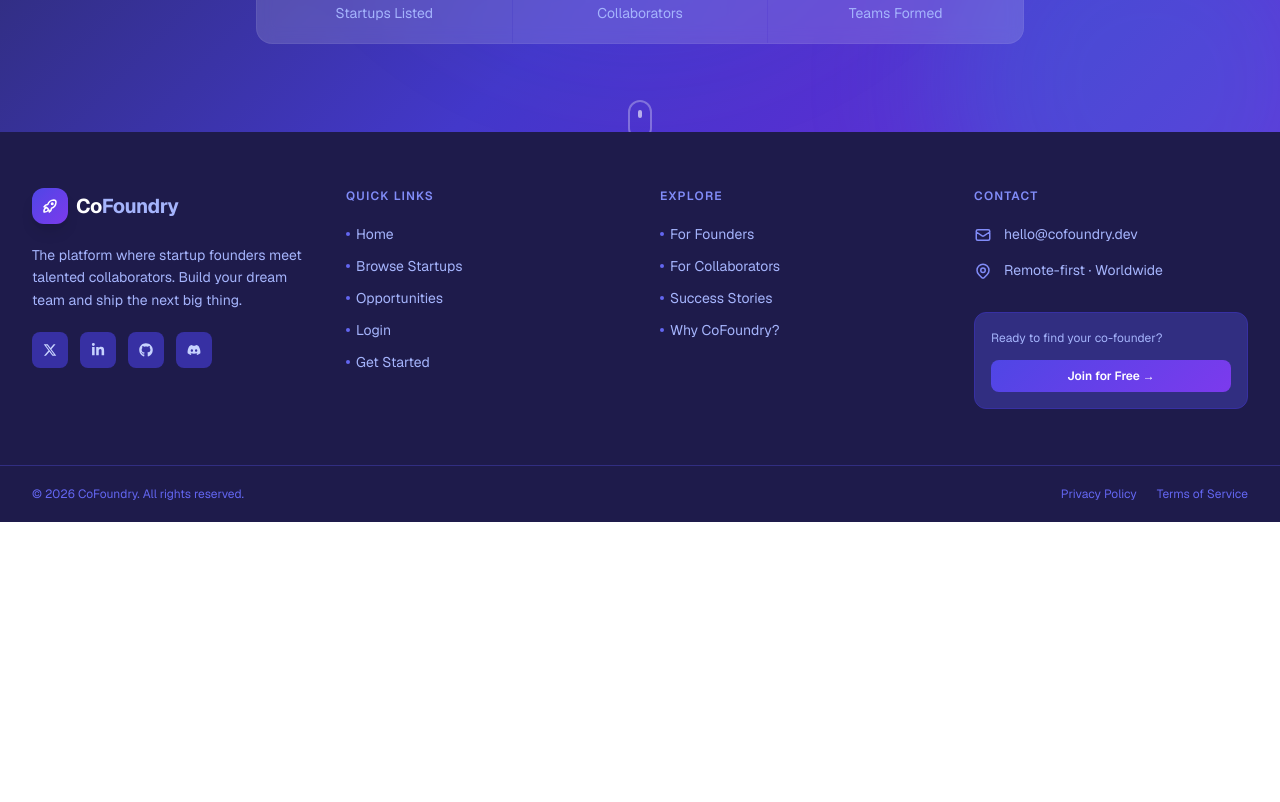
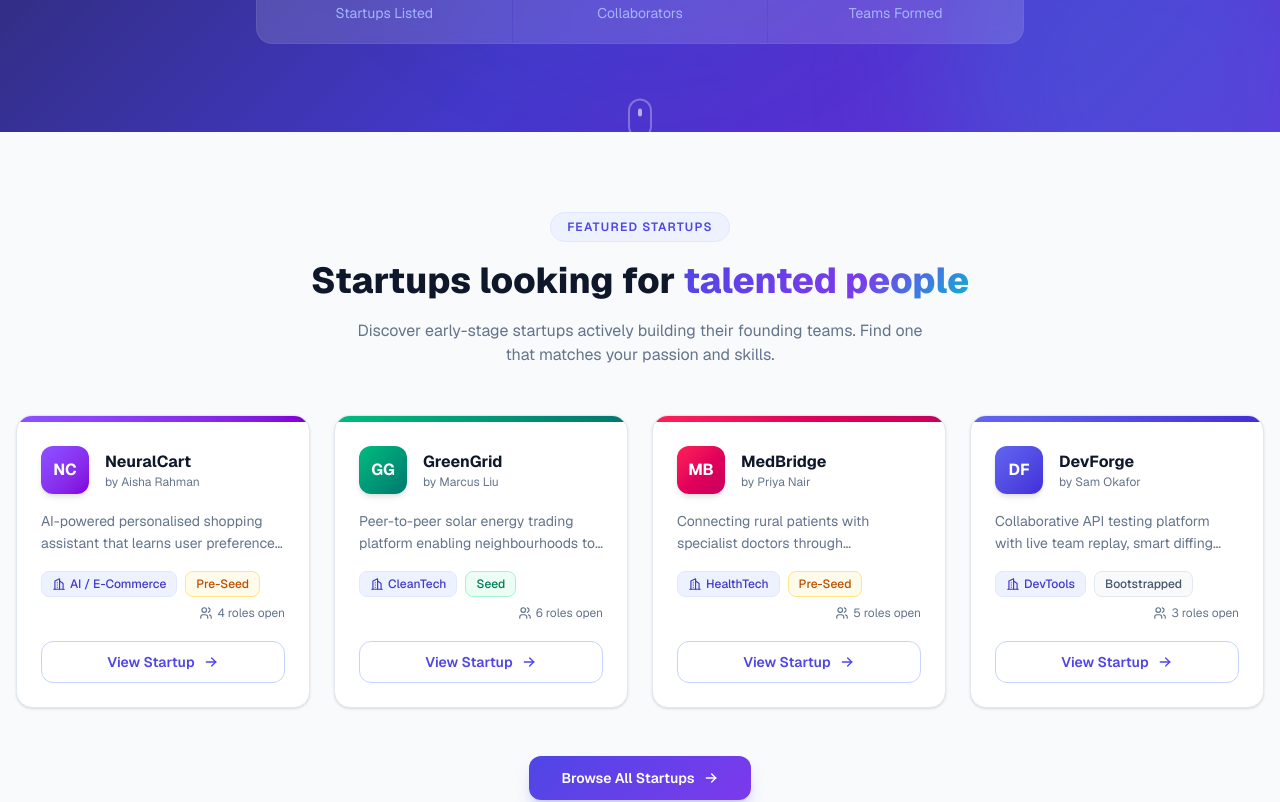
Before and after one commit to shariful-ire/CoFoundry-client, a Next.js app: page / in a window 1280 px wide. Shown: the part 720-1522 px from the top of the page. Before the commit the page ends 1242 px from the top, so only its background shows below. Built offline with nearby package versions, Linux system fonts and the light colour scheme.

Commit message:
add featured startup section

```diff
--- a/src/app/(public)/page.js
+++ b/src/app/(public)/page.js
@@ -1,4 +1,5 @@
 import HeroBanner from '@/components/home/HeroBanner';
+import FeaturedStartups from '@/components/home/FeaturedStartups';
 
 export const metadata = {
   title: 'CoFoundry — Build Your Dream Team',
@@ -10,6 +11,7 @@ export default function HomePage() {
   return (
     <>
       <HeroBanner />
+      <FeaturedStartups />
       {/* more sections coming next */}
     </>
   );
--- /dev/null
+++ b/src/components/home/FeaturedStartups.js
@@ -0,0 +1,196 @@
+'use client';
+
+import Link from 'next/link';
+import { motion } from 'framer-motion';
+import { useInView } from 'framer-motion';
+import { useRef } from 'react';
+import { TbArrowRight, TbUsers, TbBuildingSkyscraper } from 'react-icons/tb';
+import { HiOutlineLocationMarker } from 'react-icons/hi';
+
+/* ── placeholder data (replaced by real API once server is wired) ── */
+const MOCK_STARTUPS = [
+  {
+    _id: '1',
+    startupName: 'NeuralCart',
+    founderName: 'Aisha Rahman',
+    industry: 'AI / E-Commerce',
+    fundingStage: 'Pre-Seed',
+    teamSizeNeeded: 4,
+    description: 'AI-powered personalised shopping assistant that learns user preferences to boost conversion for D2C brands.',
+    logo: null,
+    initials: 'NC',
+    color: 'from-violet-500 to-purple-700',
+  },
+  {
+    _id: '2',
+    startupName: 'GreenGrid',
+    founderName: 'Marcus Liu',
+    industry: 'CleanTech',
+    fundingStage: 'Seed',
+    teamSizeNeeded: 6,
+    description: 'Peer-to-peer solar energy trading platform enabling neighbourhoods to share renewable energy credits.',
+    logo: null,
+    initials: 'GG',
+    color: 'from-emerald-500 to-teal-700',
+  },
+  {
+    _id: '3',
+    startupName: 'MedBridge',
+    founderName: 'Priya Nair',
+    industry: 'HealthTech',
+    fundingStage: 'Pre-Seed',
+    teamSizeNeeded: 5,
+    description: 'Connecting rural patients with specialist doctors through asynchronous video consultations and AI triage.',
+    logo: null,
+    initials: 'MB',
+    color: 'from-rose-500 to-pink-700',
+  },
+  {
+    _id: '4',
+    startupName: 'DevForge',
+    founderName: 'Sam Okafor',
+    industry: 'DevTools',
+    fundingStage: 'Bootstrapped',
+    teamSizeNeeded: 3,
+    description: 'Collaborative API testing platform with live team replay, smart diffing and one-click mock servers.',
+    logo: null,
+    initials: 'DF',
+    color: 'from-brand-500 to-indigo-700',
+  },
+];
+
+const STAGE_COLORS = {
+  'Pre-Seed':    'bg-amber-50 text-amber-700 border-amber-200',
+  'Seed':        'bg-emerald-50 text-emerald-700 border-emerald-200',
+  'Series A':    'bg-blue-50 text-blue-700 border-blue-200',
+  'Bootstrapped':'bg-slate-50 text-slate-600 border-slate-200',
+};
+
+/* ── animation variants ── */
+const container = {
+  hidden: {},
+  show: { transition: { staggerChildren: 0.1 } },
+};
+
+const cardVariant = {
+  hidden: { opacity: 0, y: 32 },
+  show:   { opacity: 1, y: 0, transition: { duration: 0.45, ease: 'easeOut' } },
+};
+
+function StartupCard({ startup }) {
+  return (
+    <motion.div
+      variants={cardVariant}
+      whileHover={{ y: -4, transition: { duration: 0.2 } }}
+      className="group bg-white rounded-2xl border border-border shadow-sm hover:shadow-xl hover:shadow-brand-100/60 transition-shadow duration-300 flex flex-col overflow-hidden"
+    >
+      {/* Card top accent */}
+      <div className={`h-1.5 w-full bg-gradient-to-r ${startup.color}`} />
+
+      <div className="p-6 flex flex-col flex-1">
+        {/* Logo + name row */}
+        <div className="flex items-center gap-4 mb-4">
+          <div className={`w-12 h-12 rounded-xl bg-gradient-to-br ${startup.color} flex items-center justify-center text-white font-bold text-base shadow-md shrink-0`}>
+            {startup.initials}
+          </div>
+          <div className="min-w-0">
+            <h3 className="font-bold text-text text-base truncate group-hover:text-brand-600 transition-colors">
+              {startup.startupName}
+            </h3>
+            <p className="text-xs text-text-muted truncate">by {startup.founderName}</p>
+          </div>
+        </div>
+
+        {/* Description */}
+        <p className="text-sm text-text-muted leading-relaxed line-clamp-2 flex-1 mb-4">
+          {startup.description}
+        </p>
+
+        {/* Tags row */}
+        <div className="flex flex-wrap items-center gap-2 mb-5">
+          <span className="inline-flex items-center gap-1 text-xs font-medium px-2.5 py-1 rounded-lg bg-brand-50 text-brand-700 border border-brand-100">
+            <TbBuildingSkyscraper className="text-sm" />
+            {startup.industry}
+          </span>
+          <span className={`text-xs font-medium px-2.5 py-1 rounded-lg border ${STAGE_COLORS[startup.fundingStage] ?? 'bg-slate-50 text-slate-600 border-slate-200'}`}>
+            {startup.fundingStage}
+          </span>
+          <span className="inline-flex items-center gap-1 text-xs text-text-muted ml-auto">
+            <TbUsers className="text-sm" />
+            {startup.teamSizeNeeded} roles open
+          </span>
+        </div>
+
+        {/* CTA */}
+        <Link
+          href={`/startups/${startup._id}`}
+          className="inline-flex items-center justify-center gap-2 w-full py-2.5 rounded-xl border border-brand-200 text-brand-600 text-sm font-semibold hover:bg-brand-600 hover:text-white hover:border-brand-600 transition-all duration-200"
+        >
+          View Startup
+          <TbArrowRight className="text-base group-hover:translate-x-1 transition-transform" />
+        </Link>
+      </div>
+    </motion.div>
+  );
+}
+
+export default function FeaturedStartups() {
+  const ref = useRef(null);
+  const isInView = useInView(ref, { once: true, margin: '-80px' });
+
+  return (
+    <section className="py-20 px-4 bg-surface-alt">
+      <div className="max-w-7xl mx-auto">
+
+        {/* ── Section header ── */}
+        <motion.div
+          ref={ref}
+          initial={{ opacity: 0, y: 24 }}
+          animate={isInView ? { opacity: 1, y: 0 } : {}}
+          transition={{ duration: 0.5 }}
+          className="text-center mb-12"
+        >
+          <span className="inline-block px-4 py-1.5 rounded-full bg-brand-50 border border-brand-100 text-brand-600 text-xs font-semibold uppercase tracking-widest mb-4">
+            Featured Startups
+          </span>
+          <h2 className="text-3xl sm:text-4xl font-extrabold text-text leading-tight">
+            Startups looking for{' '}
+            <span className="gradient-text">talented people</span>
+          </h2>
+          <p className="mt-4 text-base text-text-muted max-w-xl mx-auto">
+            Discover early-stage startups actively building their founding teams.
+            Find one that matches your passion and skills.
+          </p>
+        </motion.div>
+
+        {/* ── Cards grid ── */}
+        <motion.div
+          variants={container}
+          initial="hidden"
+          animate={isInView ? 'show' : 'hidden'}
+          className="grid grid-cols-1 sm:grid-cols-2 lg:grid-cols-4 gap-6"
+        >
+          {MOCK_STARTUPS.map((startup) => (
+            <StartupCard key={startup._id} startup={startup} />
+          ))}
+        </motion.div>
+
+        {/* ── View all link ── */}
+        <motion.div
+          initial={{ opacity: 0 }}
+          animate={isInView ? { opacity: 1 } : {}}
+          transition={{ delay: 0.5, duration: 0.4 }}
+          className="text-center mt-12"
+        >
+          <Link
+            href="/startups"
+            className="inline-flex items-center gap-2 px-8 py-3 rounded-xl gradient-brand text-white font-semibold text-sm shadow-lg shadow-brand-500/25 hover:shadow-xl hover:shadow-brand-500/35 hover:opacity-95 transition-all"
+          >
+            Browse All Startups
+            <TbArrowRight className="text-base" />
+          </Link>
+        </motion.div>
+      </div>
+    </section>
+  );
+}
```
